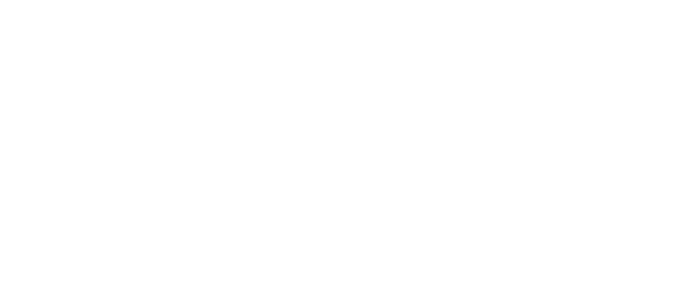
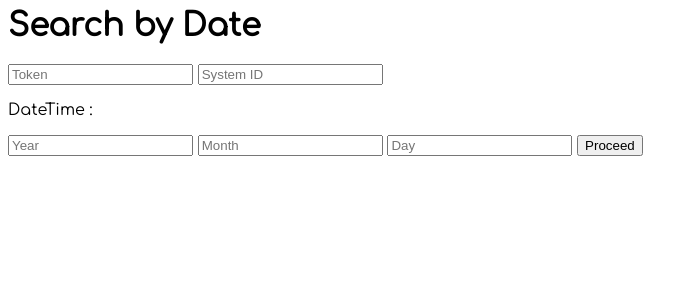
Before and after one commit to andrewcell/Planitia, a Flask app: page /jupiter/syncdata/bydate in a window 1280 px wide. Before the commit the part shown is empty. Shown: the top 300 px of the page, without its empty margins (0-698 px from the left). Run offline with Flask 2, Linux system fonts and the light colour scheme; parts of the project's set-up code (start-up, migrations or seed data) failed here and were passed over.

Commit message:
Add Search by date web page

```diff
--- a/app.py
+++ b/app.py
@@ -392,7 +392,7 @@
                 print(e)
                 return jsonify(internalerror)
         else:
-            return ""
+            return render_template("realbydate.html")
 
     def validateRequestDateTime(data):
         if not("year" in data, "month" in data, "day" in data, "hour" in data, "minute" in data, "second" in data):
--- a/templates/index.html
+++ b/templates/index.html
@@ -11,6 +11,7 @@
         <li><a href="/jupiter/getconfig">Configuration</a></li>
         <li><a href={{ url_for("jupiter_requestinformationdata") }}>Request(Refresh) Information Data</a></li>
         <li><a href="/jupiter/syncdata/excel">Download SyncData as Excel</a></li>
-        <li><a href="/jupiter/syncdata/bydate">Search Sync Data by DateTime</a></li>
+        <li><a href="/jupiter/syncdata/bydate">Search Sync Data by Date</a></li>
+        <li><a href="/jupiter/syncdata/between">Search Sync Data by DateTime</a></li>
     </ul>
 {% endblock %}
--- /dev/null
+++ b/templates/realbydate.html
@@ -0,0 +1,16 @@
+{% extends "layout.html" %}
+{%  block content %}
+    <h1>Search by Date</h1>
+    <form action="/jupiter/syncdata/bydate", method="post">
+
+    <input type="text" name="token" placeholder="Token" id="token"/>
+        <input type="text" name="systemid" placeholder="System ID" id="systemid" />
+        <p>DateTime : </p>
+
+        <input type="text" name="year" placeholder="Year" id="from_year" />
+        <input type="text" name="month" placeholder="Month" id="from_month" />
+        <input type="text" name="day" placeholder="Day" id="from_day"/>
+
+        <button>Proceed</button>
+    </form>
+{%  endblock %}
```
